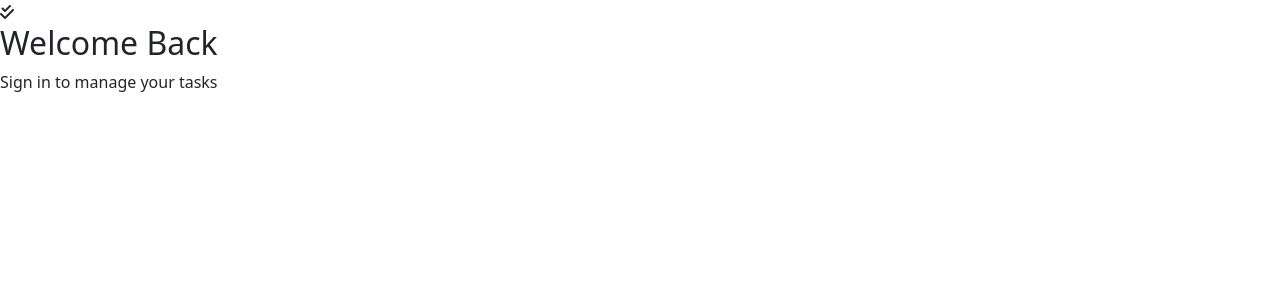
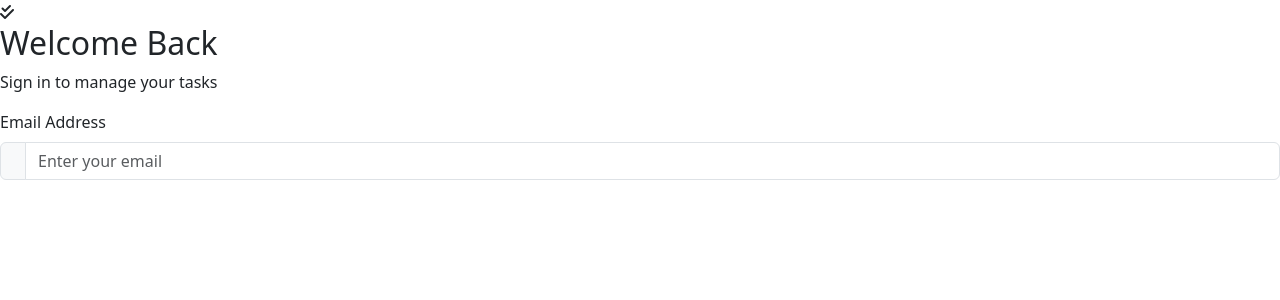
Before and after one commit to POSHANMS/todo-app-flask, a Flask app: page / in a window 1280 px wide. Shown: the top 300 px of the page. Run offline with Flask 3, Linux system fonts and the light colour scheme.

Commit message:
Add email input field to login form

```diff
--- a/templates/login.html
+++ b/templates/login.html
@@ -57,7 +57,24 @@
         {% endfor %} {% endif %} {% endwith %}
 
         <!-- Login Form -->
-        <form method="POST" action="/login"></form>
+        <form method="POST" action="/login">
+          <!-- Email input -->
+          <div class="form-group mb-3">
+            <label class="form-label">Email Address</label>
+            <div class="input-group">
+              <span class="input-group-text">
+                <i class="fas fa-enelope"></i>
+              </span>
+              <input
+                type="email"
+                name="email"
+                class="form-control"
+                placeholder="Enter your email"
+                required
+              />
+            </div>
+          </div>
+        </form>
       </div>
     </div>
   </body>
```
